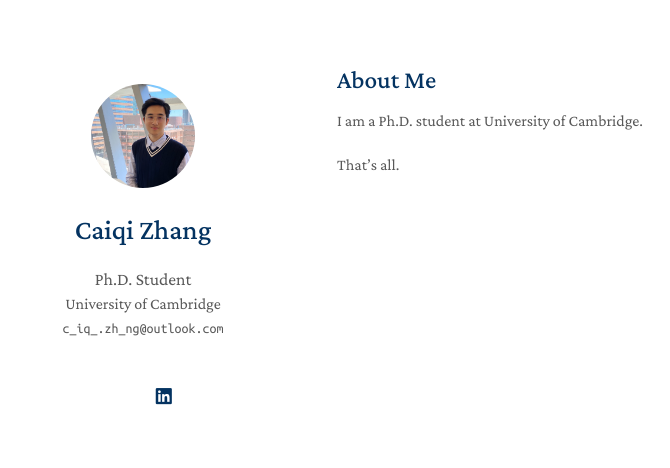
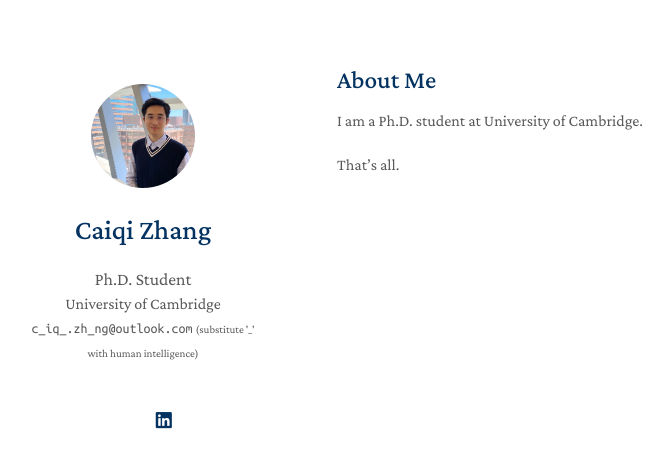
Before and after one commit to caiqizh/caiqizh.github.io, a Jekyll site: the page built from index.md, in a window 1280 px wide. Shown: the top 468 px of the page, without its empty margins (133-803 px from the left). Built offline with Jekyll 4.4.1, drawn with Linux system fonts in a browser that asks for light colours; nearby versions of some CDN libraries; a style sheet for code colours, icons or effects is not loaded; our own code applies the rules of GitHub Pages for plain Markdown files.

Commit message:
Update homepage.html

```diff
--- a/_layouts/homepage.html
+++ b/_layouts/homepage.html
@@ -55,6 +55,7 @@
         {% endif %}
         {% if site.email %}
         <email>{{ site.email }}</email>
+        <small>(substitute '_' with human intelligence)</small>
         {% endif %}
 
         <br>
```
